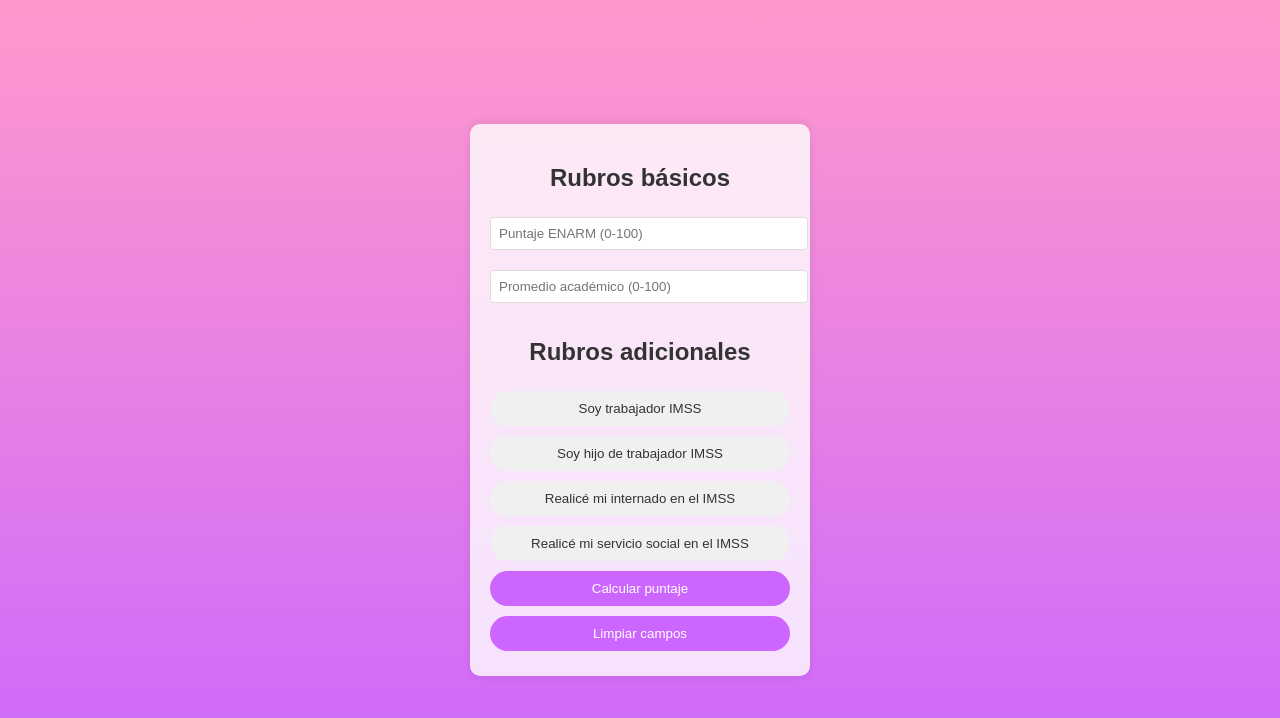
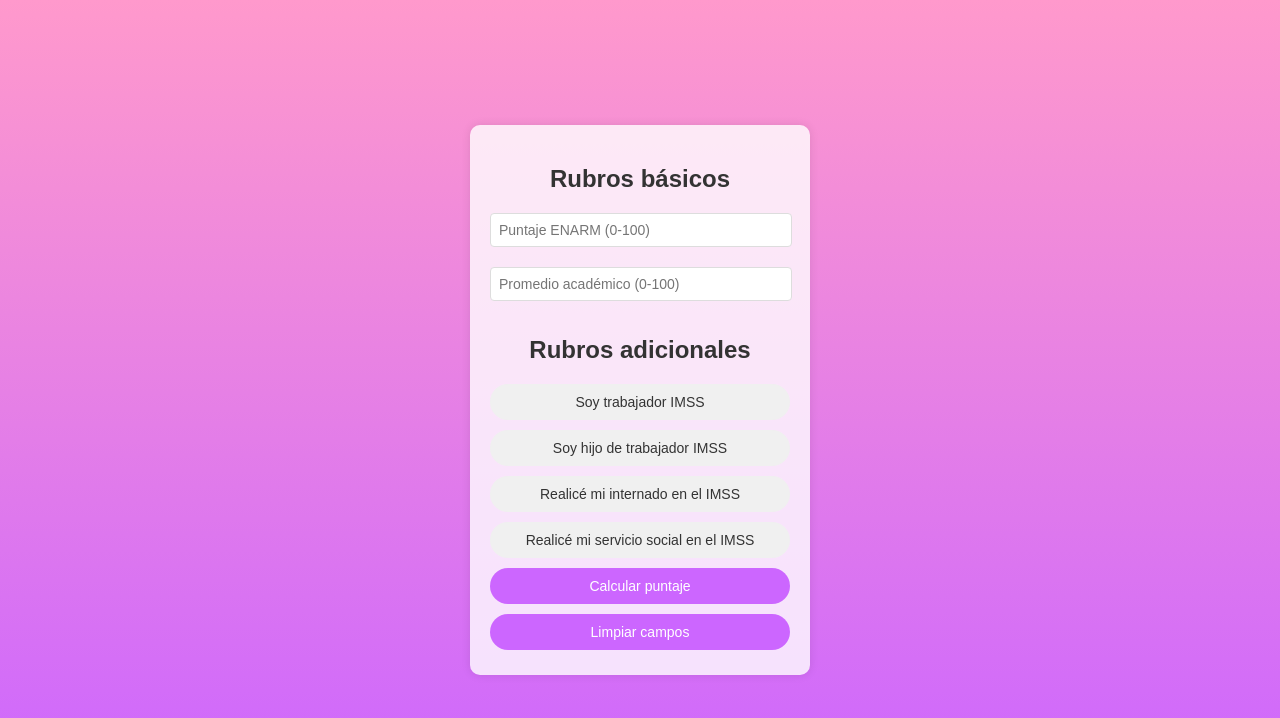
Before and after one commit to arzaluz-chris/imss_calculator, a plain HTML site: page index.html in a window 1280 px wide. Drawn offline with Linux system fonts and the light colour scheme.

Commit message:
Update index.html

```diff
--- a/index.html
+++ b/index.html
@@ -24,13 +24,15 @@
         h2 {
             text-align: center;
             color: #333;
+            margin-bottom: 15px;
         }
         input[type="number"] {
-            width: 100%;
+            width: calc(100% - 16px);
             padding: 8px;
             margin: 5px 0 15px;
             border: 1px solid #ddd;
             border-radius: 4px;
+            font-size: 14px;
         }
         button {
             width: 100%;
@@ -40,6 +42,7 @@
             border-radius: 20px;
             cursor: pointer;
             transition: background-color 0.3s;
+            font-size: 14px;
         }
         .additional-button {
             background-color: #f0f0f0;
```
